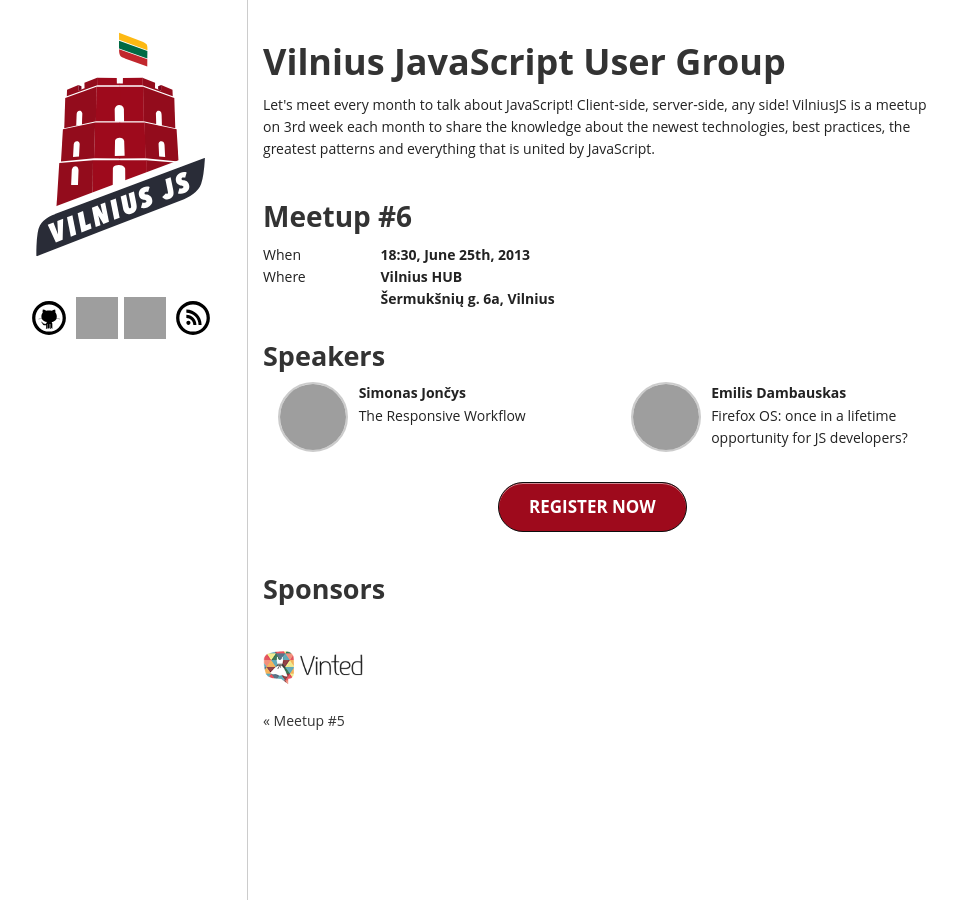
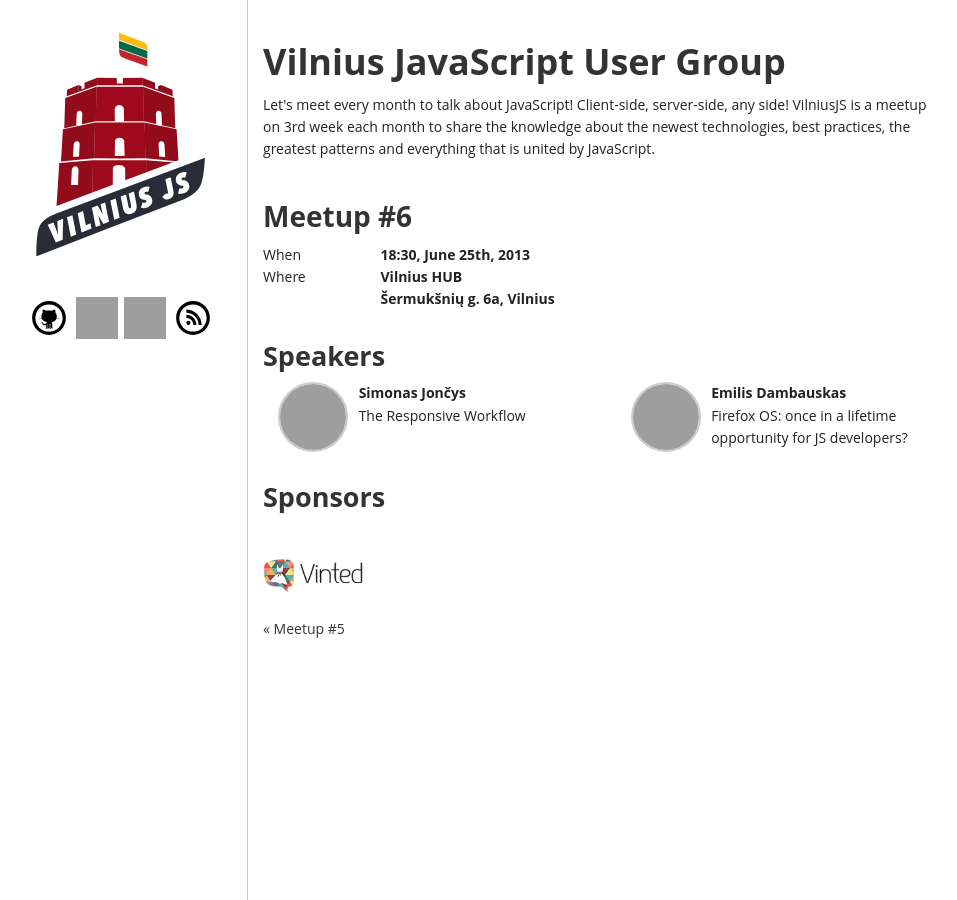
Before and after one commit to VilniusJS/vilniusjs.lt, a Jekyll site: the page built from _posts/2013-06-25-meetup6.html, in a window 1280 px wide, cut to the strip 0-900 px from the top of the page. Shown: the whole strip, without its empty margins (157-1114 px from the left). Built offline with Jekyll 4.4.1, drawn with Linux system fonts in a browser that asks for light colours; comment, search, counter and statistics services are not loaded; grey boxes are pictures that could not be loaded.

Commit message:
Remove 'REGISTER NOW' from 6th meetup info

```diff
--- a/_posts/2013-06-25-meetup6.html
+++ b/_posts/2013-06-25-meetup6.html
@@ -47,15 +47,6 @@
   </div>
 </div>
 
-<div class="row">
-  <div class="four columns centered">
-    <h3>
-      <a class="large nice round red button" href="https://tito.io/vilniusjs/vilniusjs-6">REGISTER NOW</a>
-    </h3>
-  </div>
-</div>
-
-
 <h3>Sponsors</h3>
 <div class="row">
   <div class="ten columns">
```
